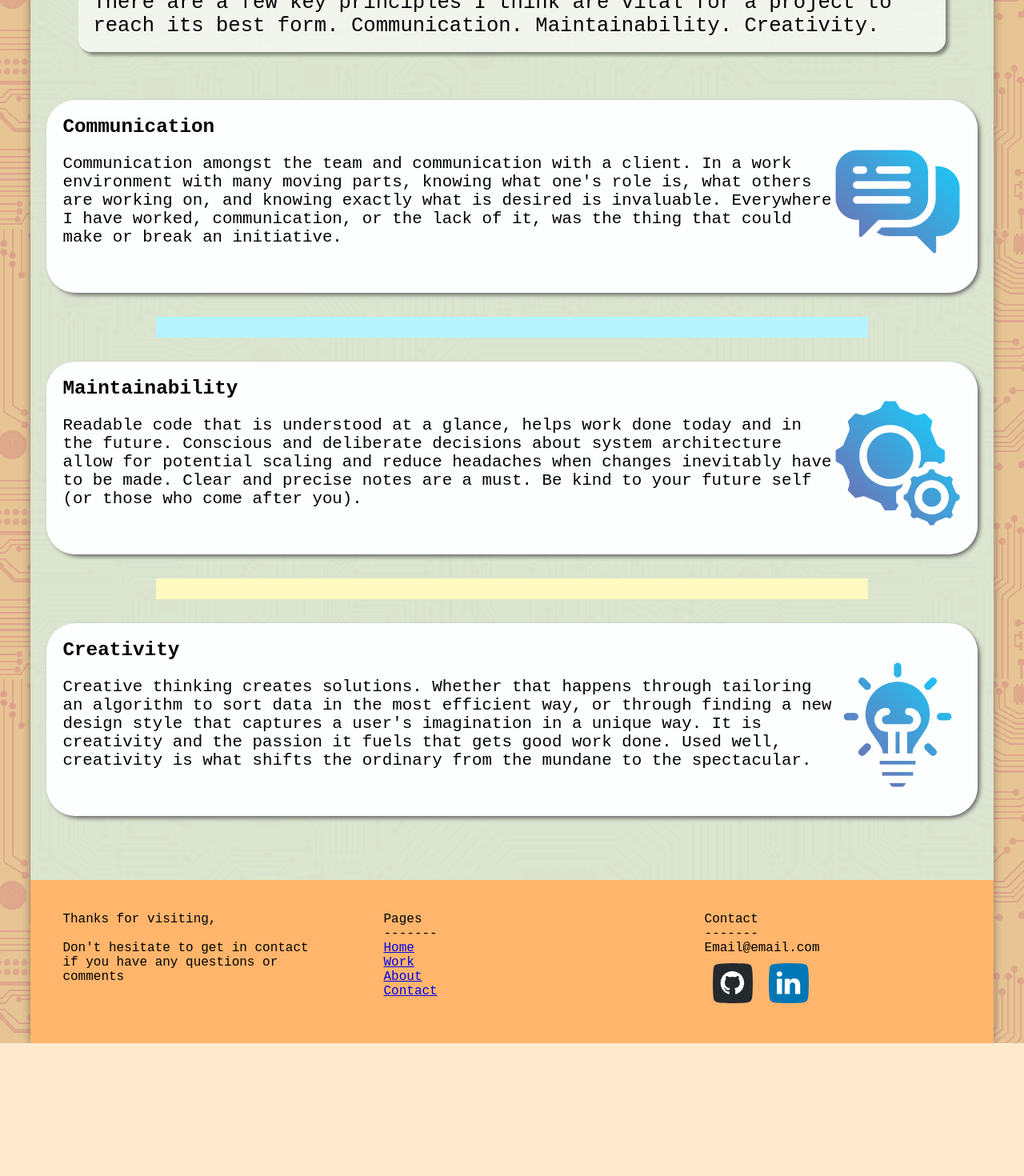
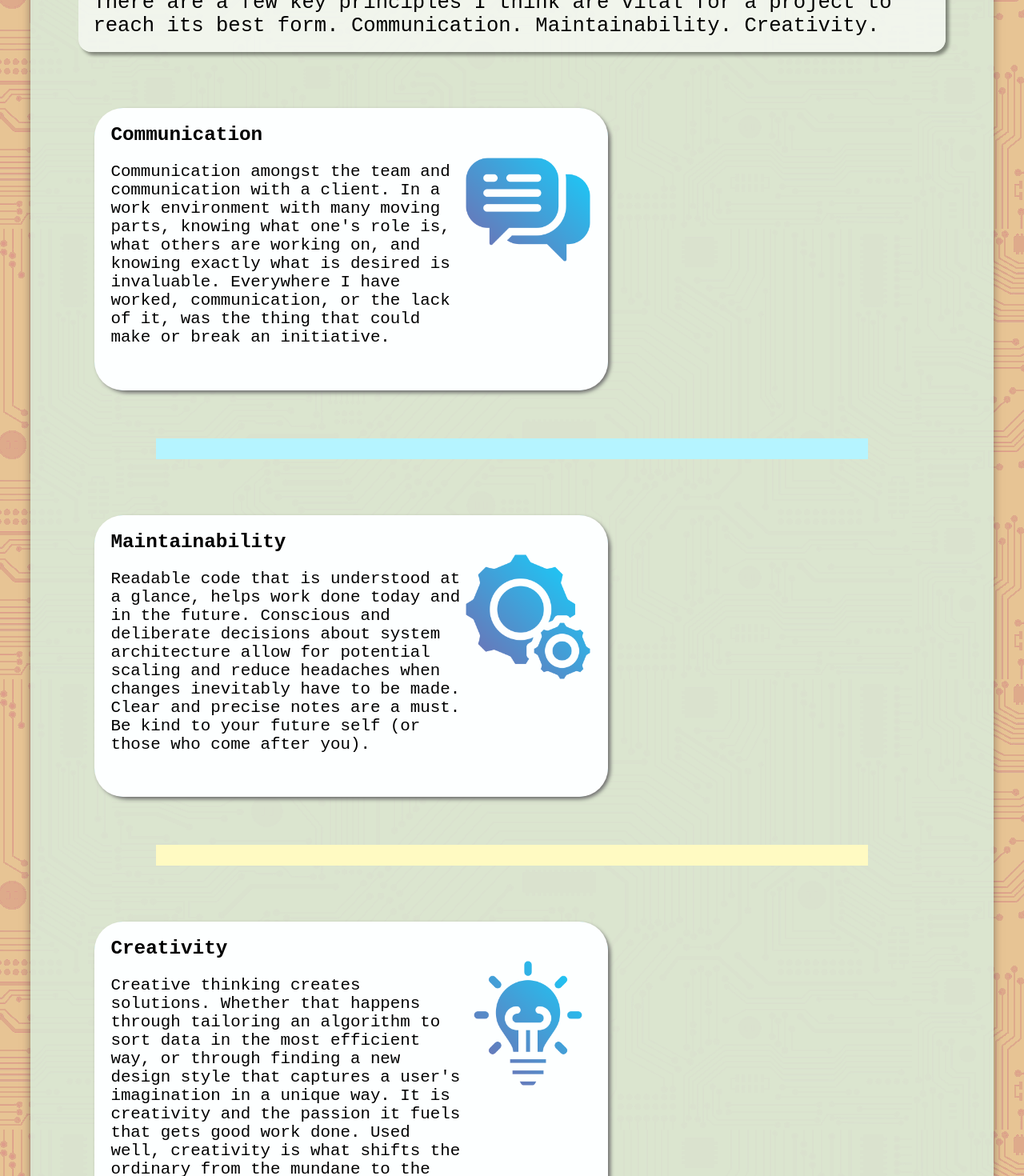
Before and after one commit to simonholt256/portfolio, a React app in the folder portfolio/: page /portfolio/ in a window 1280 px wide. Shown: the part 840-2310 px from the top of the page at 80% size. Before the commit the page ends 2144 px from the top, so only its background shows below. Built offline with nearby package versions, Linux system fonts and the light colour scheme; the HTML template or start-up script is replaced by a standard one.

Commit message:
animations added

```diff
--- a/portfolio/package.json
+++ b/portfolio/package.json
@@ -10,6 +10,7 @@
     "preview": "vite preview"
   },
   "dependencies": {
+    "framer-motion": "^12.38.0",
     "react": "^19.2.6",
     "react-dom": "^19.2.6",
     "react-router-dom": "^7.15.0"
--- a/portfolio/src/css/pages.css
+++ b/portfolio/src/css/pages.css
@@ -39,6 +39,7 @@
   font-size: 1.3rem;
   width: 100%;
   border-radius: 36px;
+
 }
 
 .chrome-pic {
--- a/portfolio/src/pages/toppages/home.jsx
+++ b/portfolio/src/pages/toppages/home.jsx
@@ -6,6 +6,8 @@ import CommunicationIcon from "../../assets/icons/indicators/communication.png"
 import Chat from "../../assets/icons/indicators/chat.png"
 import Idea from "../../assets/icons/indicators/idea.png"
 import Setting from "../../assets/icons/indicators/setting.png"
+
+import { motion } from "framer-motion";
 
 function Home() {
   return (
@@ -39,7 +41,13 @@ function Home() {
       <div className="key-principles-text">
         There are a few key principles I think are vital for a project to reach its best form. Communication. Maintainability. Creativity.
       </div>
-      <div className="chrome-box-outer communication-box">
+      <motion.div
+        className='chrome-box-outer intro-box'
+        initial={{ opacity: 0, y: 100 }}
+        whileInView={{ opacity: 1, y: 0 }}
+        transition={{ duration: 0.6 }}
+        viewport={{ once: true, amount: 0.2 }}
+      >
         <div className="chrome-box-inner">
           <h3>Communication</h3>
           <div className="communication-box__text-icon-split">
@@ -54,9 +62,15 @@ function Home() {
           </div>
 
         </div>
-      </div>
+      </motion.div>
       <div className="blue-divider-home"></div>
-      <div className="chrome-box-outer maintain-box">
+      <motion.div
+        className='chrome-box-outer intro-box'
+        initial={{ opacity: 0, x: 100 }}
+        whileInView={{ opacity: 1, x: 0 }}
+        transition={{ duration: 0.6 }}
+        viewport={{ once: true, amount: 0.2 }}
+      >
         <div className="chrome-box-inner">
           <h3>Maintainability</h3>
           <div className="maintain-box__text-icon-split">
@@ -70,9 +84,15 @@ function Home() {
           </div>
 
         </div>
-      </div>
+      </motion.div>
       <div className="yellow-divider-home"></div>
-      <div className="chrome-box-outer creative-box">
+      <motion.div
+        className='chrome-box-outer intro-box'
+        initial={{ opacity: 0, x: -100 }}
+        whileInView={{ opacity: 1, x: 0 }}
+        transition={{ duration: 0.6 }}
+        viewport={{ once: true, amount: 0.2 }}
+      >
         <div className="chrome-box-inner">
           <h3>Creativity</h3>
           <div className="creative-box__text-icon-split">
@@ -86,7 +106,7 @@ function Home() {
           </div>
 
         </div>
-      </div>
+      </motion.div>
     </>
   )
 }
```
Also changed, not shown: 2 other files (tests, documents, lock files or other folders).
